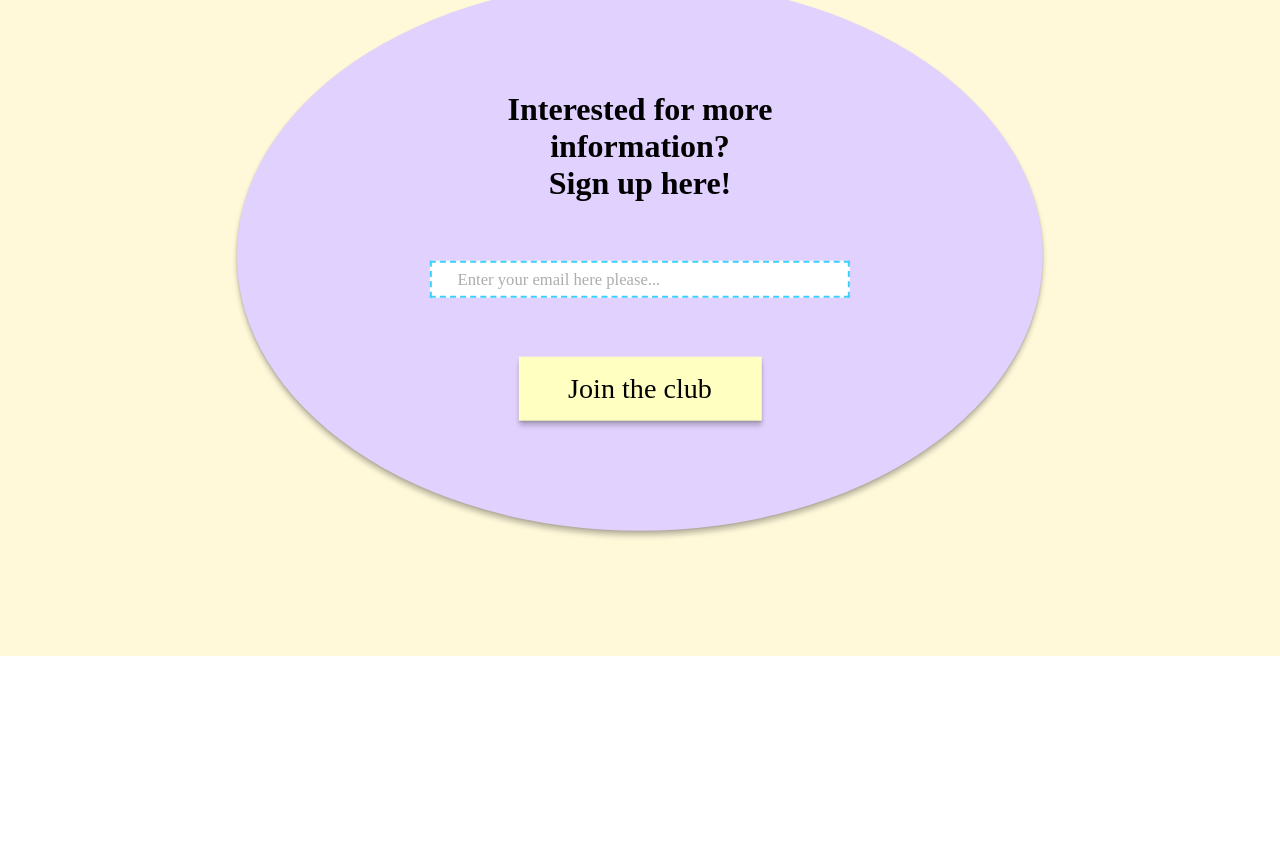
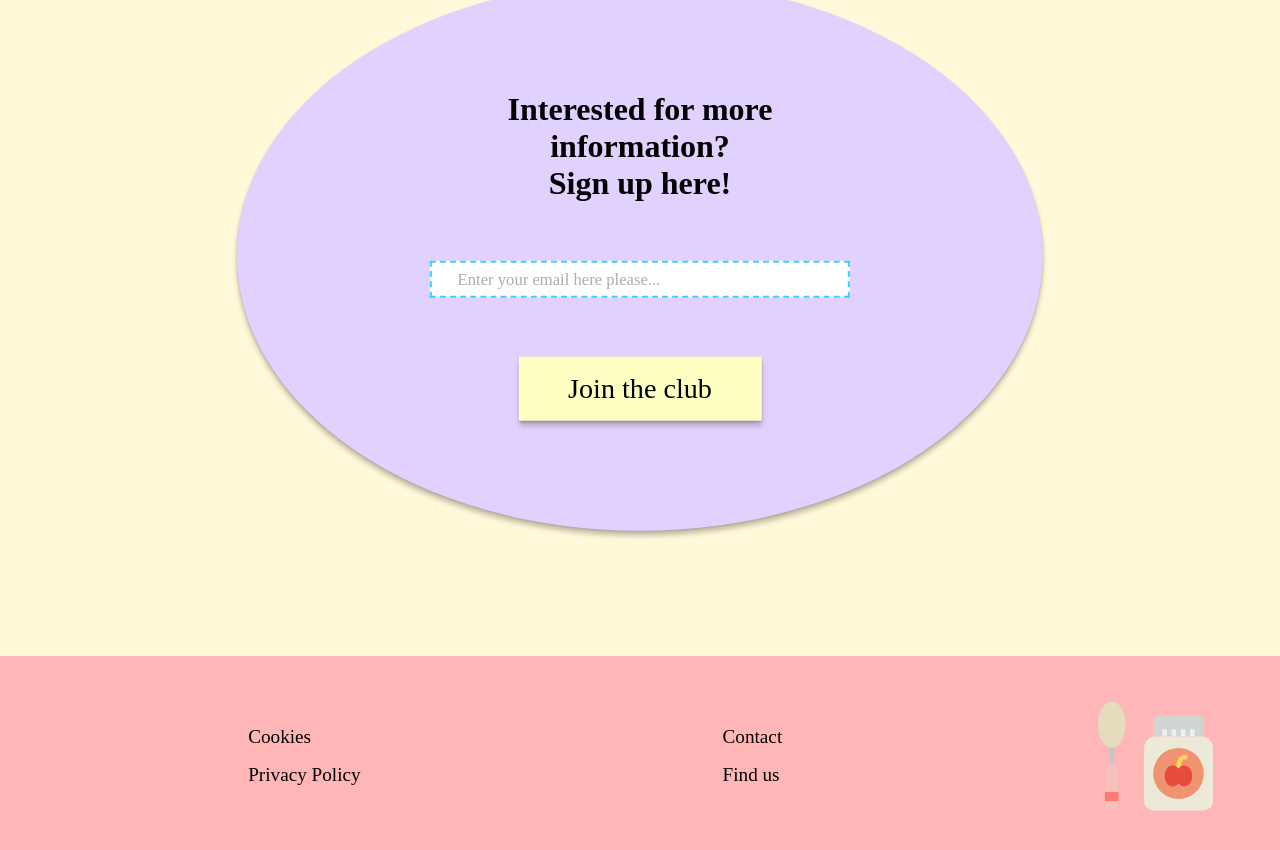
Before and after one commit to JGammelli/Breakfastclub, a plain HTML site: page index.html in a window 1280 px wide. Shown: the part 4144-4994 px from the top of the page. Before the commit the page ends 4800 px from the top, so only its background shows below. Drawn offline with Linux system fonts and the light colour scheme; a web font is replaced by a local one.

Commit message:
footer works for every device

```diff
--- /dev/null
+++ b/css/_footer.scss
@@ -0,0 +1,60 @@
+footer{
+    background-color: #FFB6B6;
+    width: 100vw;
+    height: 35vh;
+    position: relative;
+    display: flex;
+    justify-content: space-around;
+    align-items: center;
+    p{
+        font-family: "Red Rose";
+        margin-top: 2vw;
+        font-size: 4.7vw;
+        line-height: 7vw;
+    }
+    img{
+        width: 20vw;
+        margin-top: 10vw;
+    }
+    span{
+        margin: 0.1vw;
+    }
+}
+
+
+@media only screen and (min-device-width: 768px){
+    footer{
+        height: 15vh;
+        div{
+            width: 50vw;
+            display: flex;
+            justify-content: space-between;
+        }
+        p{
+            font-size: 3vw;
+            margin-top: 0;
+            line-height: 5.5vw;
+        }
+        img{
+            width: 15vw;
+            margin-top: 0vw;
+        }
+    }
+}
+
+@media (min-width:1025px) {
+    footer{
+        height: 25vh;
+        div{
+            width: 70vw;
+            justify-content: space-around;
+        }
+        p{
+            font-size: 1.5vw;
+            line-height: 3vw;
+        }
+        img{
+            width: 9vw;
+        }
+    }
+}
--- a/css/style.scss
+++ b/css/style.scss
@@ -7,6 +7,7 @@
 @import "./toastSection";
 @import "./drinkSection";
 @import "./menuSection";
+@import "./footer";
 
 *{
     margin: 0;
--- a/index.html
+++ b/index.html
@@ -121,7 +121,17 @@
             </section>
         </main>
         <footer>
-
+            <div>
+                <span>
+                    <p>Cookies</p>
+                    <p>Privacy Policy</p>
+                </span>
+                <span>
+                    <p>Contact</p>
+                    <p>Find us</p>
+                </span>
+            </div>
+            <img src="./svg/footer-jam.svg" alt="svg of a jam with a spoon"/>
         </footer>
     </body>
 
```
Also changed, not shown: css/style.css, 1 other file.
